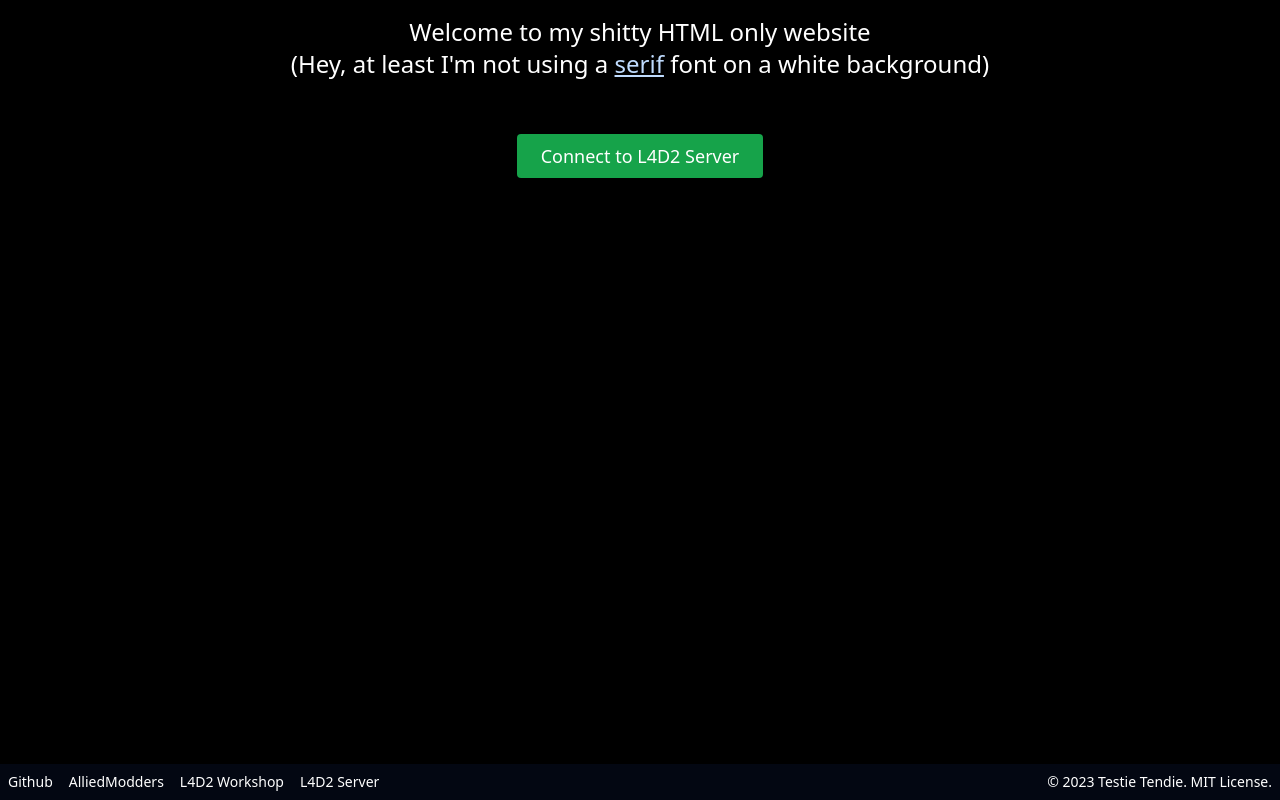
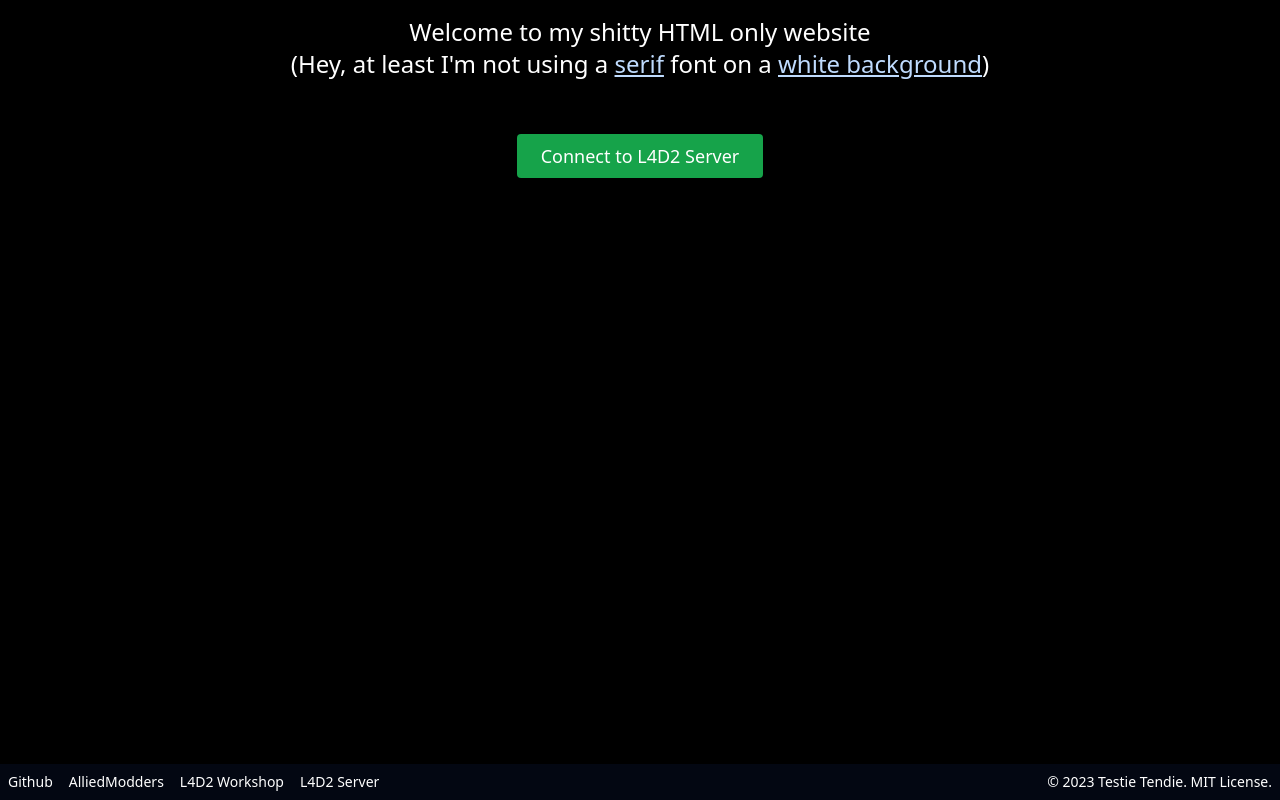
Before and after one commit to TestieTendie/testietendie.xyz, a website built with Vite: page index.html in a window 1280 px wide. Built offline with nearby package versions, Linux system fonts and the light colour scheme.

Commit message:
Update index.html

```diff
--- a/index.html
+++ b/index.html
@@ -12,7 +12,7 @@
 <body>
   <div class="flex flex-col min-h-screen text-sm text-white bg-black select-none">
     <nav class="mx-auto text-center my-4 sm:text-2xl">
-      Welcome to my shitty HTML only website<br/>(Hey, at least I'm not using a <span><a href="https://en.wikipedia.org/wiki/Serif" target="_blank" rel="noopener noreferrer" class="underline text-blue-200 visited:text-purple-300">serif</a></span> font on a white background)
+      Welcome to my shitty HTML only website<br/>(Hey, at least I'm not using a <span><a href="https://en.wikipedia.org/wiki/Serif" target="_blank" rel="noopener noreferrer" class="underline text-blue-200 visited:text-purple-300">serif</a></span> font on a <span><a href="https://shitty.testietendie.xyz" class="underline text-blue-200 visited:text-purple-300">white background</a></span>)
     </nav>
     <div class="my-auto w-max min-h-[15vh] mx-auto grid place-items-center ">
         <a href="steam://connect/l4d2.testietendie.xyz:7016"
```
